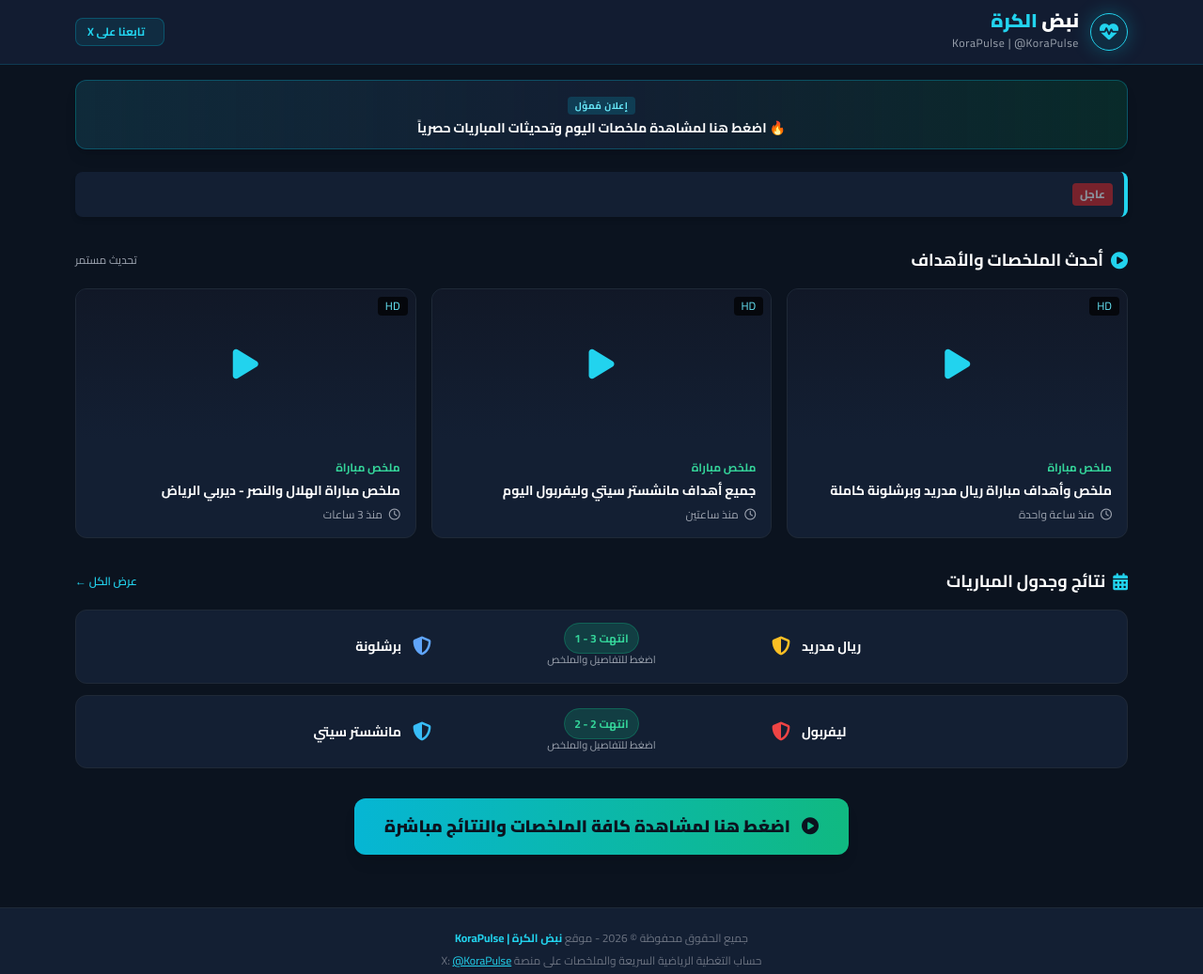
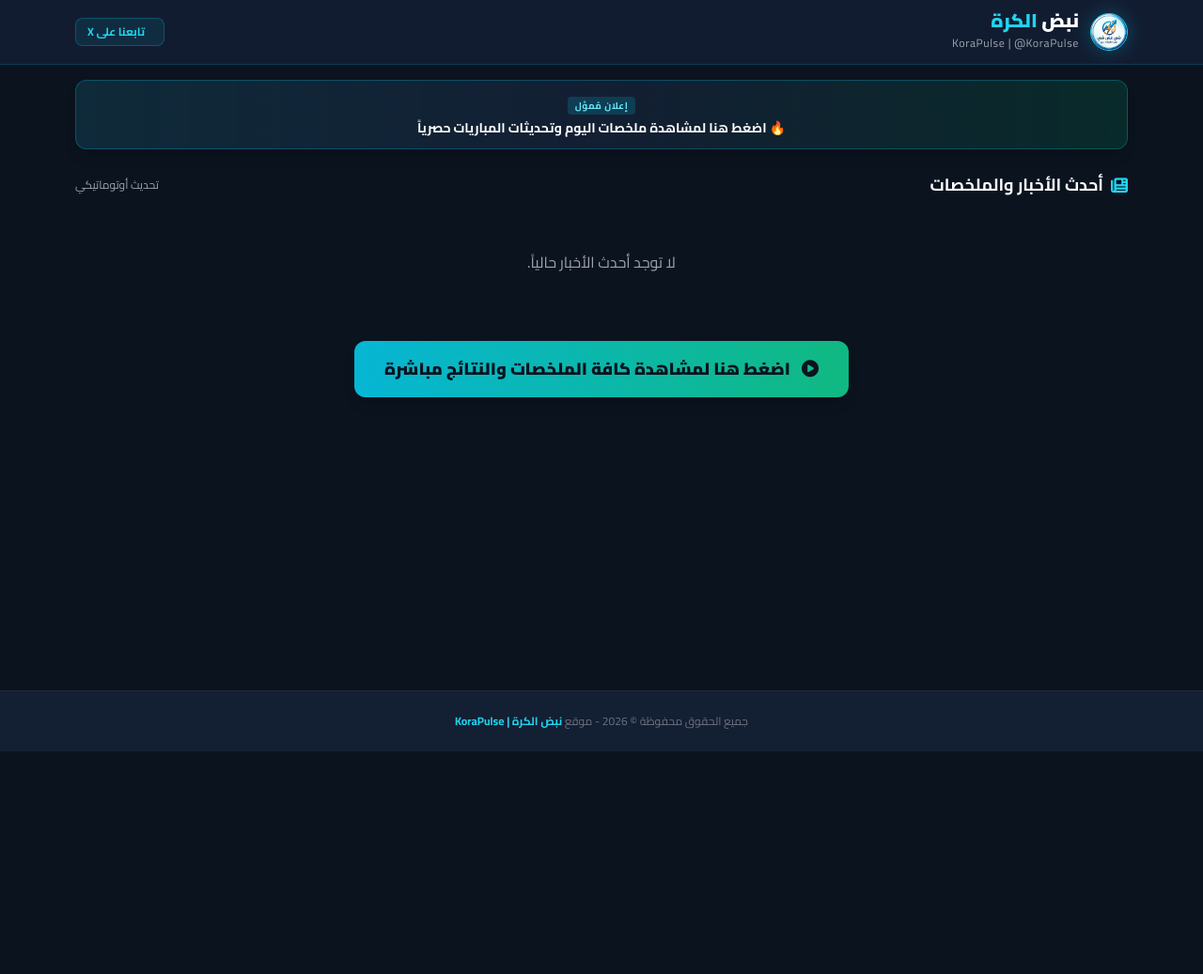
Before and after one commit to wreosh1-gif/Bnu, a plain HTML site: page index.html in a window 1280 px wide. Shown: the whole page at 94% size. After the commit the page ends 800 px from the top, so only its background shows below. Drawn offline with nearby package versions, Linux system fonts and the light colour scheme; some icons are missing.

Commit message:
Update index.html

```diff
--- a/index.html
+++ b/index.html
@@ -3,13 +3,55 @@
 <head>
     <meta charset="UTF-8">
     <meta name="viewport" content="width=device-width, initial-scale=1.0">
-    <title>نبض الكرة | KoraPulse - أخبار وملخصات وجداول المباريات</title>
-    <!-- Tailwind CSS CDN -->
+
+    <!-- SEO & Search Engine Optimization -->
+    <title>نبض الكرة | KoraPulse - أخبار، أهداف، وملخصات المباريات</title>
+    <meta name="description" content="منصة نبض الكرة KoraPulse لتغطية أحدث الأخبار الرياضية العاجلة، ملخصات الأهداف، نتائج وجداول المباريات اليومية أولاً بأول.">
+    <meta name="keywords" content="نبض الكرة, KoraPulse, أهداف اليوم, ملخصات المباريات, أخبار الرياضة, جدول المباريات, الدوري الإنجليزي, دوري أبطال أوروبا">
+    <meta name="robots" content="index, follow">
+    <meta name="author" content="نبض الكرة - KoraPulse">
+    <link rel="canonical" href="./">
+
+    <!-- Open Graph / Facebook / Twitter Meta Tags -->
+    <meta property="og:type" content="website">
+    <meta property="og:title" content="نبض الكرة | KoraPulse - أخبار وملخصات المباريات">
+    <meta property="og:description" content="تغطية حية وفورية لأحدث ملخصات الأهداف والأخبار الرياضية العاجلة.">
+    <meta property="og:image" content="mg.png">
+    <meta property="twitter:card" content="summary_large_image">
+    <meta property="twitter:title" content="نبض الكرة | KoraPulse">
+    <meta property="twitter:description" content="تغطية سريعة للأهداف والملخصات اليومية.">
+    <meta property="twitter:image" content="mg.png">
+
+    <!-- Icons & Assets -->
+    <link rel="icon" type="image/png" href="cover.png">
+    <link rel="apple-touch-icon" href="cover.png">
+
+    <!-- Tailwind CSS CDN & Cairo Font -->
     <script src="https://cdn.tailwindcss.com"></script>
-    <!-- FontAwesome Icons -->
     <link rel="stylesheet" href="https://cdnjs.cloudflare.com/ajax/libs/font-awesome/6.4.0/css/all.min.css">
-    <!-- Cairo Font -->
     <link href="https://fonts.googleapis.com/css2?family=Cairo:wght@400;600;700;800;900&display=swap" rel="stylesheet">
+
+    <!-- Schema.org SEO Structured Data -->
+    <script type="application/ld+json">
+    {
+      "@context": "https://schema.org",
+      "@type": "SportsNewsArticle",
+      "mainEntityOfPage": {
+        "@type": "WebPage",
+        "@id": "./"
+      },
+      "headline": "نبض الكرة | KoraPulse - تغطية إخبارية وملخصات رياضية",
+      "image": ["mg.png"],
+      "publisher": {
+        "@type": "Organization",
+        "name": "نبض الكرة",
+        "logo": {
+          "@type": "ImageObject",
+          "url": "cover.png"
+        }
+      }
+    }
+    </script>
 
     <script>
         tailwind.config = {
@@ -33,35 +75,23 @@
     </script>
 
     <style>
-        body {
-            font-family: 'Cairo', sans-serif;
-            background-color: #0B131F;
-            color: #E2E8F0;
-        }
-        .pulse-glow {
-            box-shadow: 0 0 20px rgba(0, 229, 255, 0.25);
-        }
-        .text-glow {
-            text-shadow: 0 0 10px rgba(0, 229, 255, 0.5);
-        }
+        body { font-family: 'Cairo', sans-serif; background-color: #0B131F; color: #E2E8F0; }
+        .pulse-glow { box-shadow: 0 0 20px rgba(0, 229, 255, 0.25); }
     </style>
 </head>
 <body class="bg-brand-dark min-h-screen flex flex-col justify-between">
 
-    <!-- Navbar -->
+    <!-- Header -->
     <header class="bg-brand-card/90 backdrop-blur-md border-b border-cyan-500/20 sticky top-0 z-50">
         <div class="max-w-6xl mx-auto px-4 py-3 flex items-center justify-between">
             <div class="flex items-center gap-3">
-                <div class="w-10 h-10 rounded-full bg-cyan-500/10 border border-cyan-400 flex items-center justify-center text-cyan-400 font-bold text-xl pulse-glow">
-                    <i class="fa-solid font-bold fa-heart-pulse"></i>
-                </div>
+                <img src="cover.png" alt="نبض الكرة Logo" class="w-10 h-10 rounded-full border border-cyan-400 object-cover pulse-glow" onerror="this.src='https://via.placeholder.com/40'">
                 <div>
                     <h1 class="text-xl font-black text-white leading-none">نبض <span class="text-cyan-400">الكرة</span></h1>
                     <span class="text-xs text-gray-400 tracking-wider">KoraPulse | @KoraPulse</span>
                 </div>
             </div>
 
-            <!-- Social Twitter/X Button -->
             <a href="https://twitter.com/KoraPulse" target="_blank" class="bg-cyan-500/10 hover:bg-cyan-500/20 text-cyan-400 border border-cyan-500/30 px-3 py-1.5 rounded-lg text-xs font-bold transition flex items-center gap-2">
                 <i class="fa-brands fa-x-twitter"></i>
                 <span class="hidden sm:inline">تابعنا على X</span>
@@ -69,126 +99,41 @@
         </div>
     </header>
 
-    <!-- Ad Area (Top Header Adsterra Placeholder) -->
+    <!-- Adsterra Banner Area -->
     <div class="max-w-6xl mx-auto px-4 mt-4 w-full">
-        <div onclick="redirectToAd()" class="cursor-pointer bg-gradient-to-r from-cyan-900/40 via-brand-card to-emerald-900/40 border border-cyan-500/30 rounded-xl p-3 text-center transition hover:border-cyan-400 shadow-lg">
+        <div onclick="openAdAndAction()" class="cursor-pointer bg-gradient-to-r from-cyan-900/40 via-brand-card to-emerald-900/40 border border-cyan-500/30 rounded-xl p-3 text-center transition hover:border-cyan-400 shadow-lg">
             <span class="bg-cyan-500/20 text-cyan-300 text-[10px] font-bold px-2 py-0.5 rounded uppercase tracking-wider mb-1 inline-block">إعلان مُموَّل</span>
             <p class="text-sm font-bold text-white">🔥 اضغط هنا لمشاهدة ملخصات اليوم وتحديثات المباريات حصرياً</p>
         </div>
     </div>
 
-    <!-- Main Content -->
+    <!-- Main Dynamic Content -->
     <main class="max-w-6xl mx-auto px-4 py-6 w-full flex-grow space-y-8">
 
-        <!-- News Ticker -->
-        <div class="bg-brand-card border-r-4 border-cyan-400 p-3 rounded-lg flex items-center gap-3 shadow-md">
-            <span class="bg-red-600 text-white text-xs font-extrabold px-2 py-1 rounded animate-pulse shrink-0">عاجل</span>
-            <marquee class="text-sm font-semibold text-gray-200">
-                ⚽ جدول مباريات اليوم متوفر الآن | 🎬 مشاهدة ملخص مبارة برشلونه وريال مدريد كاملاً HD | 🏆 ترتيب الفرق في الدوري الإنجليزي الممتاز
-            </marquee>
-        </div>
-
-        <!-- Latest Highlights Section -->
+        <!-- Dynamic Posts Grid -->
         <section>
             <div class="flex items-center justify-between mb-4">
                 <h2 class="text-lg font-bold text-white flex items-center gap-2">
-                    <i class="fa-solid fa-circle-play text-cyan-400"></i> أحدث الملخصات والأهداف
+                    <i class="fa-solid fa-newspaper text-cyan-400"></i> أحدث الأخبار والملخصات
                 </h2>
-                <span class="text-xs text-gray-400">تحديث مستمر</span>
+                <span class="text-xs text-gray-400">تحديث أوتوماتيكي</span>
             </div>
 
-            <div class="grid grid-cols-1 md:grid-cols-3 gap-4">
-                <!-- Highlight Card 1 -->
-                <div onclick="redirectToAd()" class="bg-brand-card rounded-xl border border-gray-800 hover:border-cyan-500/50 transition overflow-hidden cursor-pointer group">
-                    <div class="relative bg-gray-900 h-40 flex items-center justify-center">
-                        <div class="absolute inset-0 bg-gradient-to-t from-brand-card to-transparent z-10"></div>
-                        <i class="fa-solid fa-play text-4xl text-cyan-400 group-hover:scale-110 transition z-20"></i>
-                        <span class="absolute top-2 right-2 bg-black/70 text-cyan-300 text-xs px-2 py-0.5 rounded z-20">HD</span>
-                    </div>
-                    <div class="p-4">
-                        <span class="text-xs text-emerald-400 font-bold">ملخص مباراة</span>
-                        <h3 class="font-bold text-white text-sm mt-1 group-hover:text-cyan-400 transition">ملخص وأهداف مباراة ريال مدريد وبرشلونة كاملة</h3>
-                        <p class="text-xs text-gray-400 mt-2"><i class="fa-regular fa-clock ml-1"></i> منذ ساعة واحدة</p>
-                    </div>
-                </div>
+            <!-- Container for JS Dynamic Injection -->
+            <div id="posts-container" class="grid grid-cols-1 md:grid-cols-2 lg:grid-cols-3 gap-4">
+                <!-- Data will load here dynamically from type1.js, type2.js ... -->
+            </div>
 
-                <!-- Highlight Card 2 -->
-                <div onclick="redirectToAd()" class="bg-brand-card rounded-xl border border-gray-800 hover:border-cyan-500/50 transition overflow-hidden cursor-pointer group">
-                    <div class="relative bg-gray-900 h-40 flex items-center justify-center">
-                        <div class="absolute inset-0 bg-gradient-to-t from-brand-card to-transparent z-10"></div>
-                        <i class="fa-solid fa-play text-4xl text-cyan-400 group-hover:scale-110 transition z-20"></i>
-                        <span class="absolute top-2 right-2 bg-black/70 text-cyan-300 text-xs px-2 py-0.5 rounded z-20">HD</span>
-                    </div>
-                    <div class="p-4">
-                        <span class="text-xs text-emerald-400 font-bold">ملخص مباراة</span>
-                        <h3 class="font-bold text-white text-sm mt-1 group-hover:text-cyan-400 transition">جميع أهداف مانشستر سيتي وليفربول اليوم</h3>
-                        <p class="text-xs text-gray-400 mt-2"><i class="fa-regular fa-clock ml-1"></i> منذ ساعتين</p>
-                    </div>
-                </div>
-
-                <!-- Highlight Card 3 -->
-                <div onclick="redirectToAd()" class="bg-brand-card rounded-xl border border-gray-800 hover:border-cyan-500/50 transition overflow-hidden cursor-pointer group">
-                    <div class="relative bg-gray-900 h-40 flex items-center justify-center">
-                        <div class="absolute inset-0 bg-gradient-to-t from-brand-card to-transparent z-10"></div>
-                        <i class="fa-solid fa-play text-4xl text-cyan-400 group-hover:scale-110 transition z-20"></i>
-                        <span class="absolute top-2 right-2 bg-black/70 text-cyan-300 text-xs px-2 py-0.5 rounded z-20">HD</span>
-                    </div>
-                    <div class="p-4">
-                        <span class="text-xs text-emerald-400 font-bold">ملخص مباراة</span>
-                        <h3 class="font-bold text-white text-sm mt-1 group-hover:text-cyan-400 transition">ملخص مباراة الهلال والنصر - ديربي الرياض</h3>
-                        <p class="text-xs text-gray-400 mt-2"><i class="fa-regular fa-clock ml-1"></i> منذ 3 ساعات</p>
-                    </div>
-                </div>
+            <!-- Fallback Loader / No Content Message -->
+            <div id="loading-msg" class="text-center py-10 text-gray-500">
+                <i class="fa-solid fa-circle-notch fa-spin text-2xl text-cyan-400 mb-2"></i>
+                <p>جاري تحميل الأخبار والملخصات...</p>
             </div>
         </section>
 
-        <!-- Match Schedule Section -->
-        <section>
-            <div class="flex items-center justify-between mb-4">
-                <h2 class="text-lg font-bold text-white flex items-center gap-2">
-                    <i class="fa-solid fa-calendar-days text-cyan-400"></i> نتائج وجدول المباريات
-                </h2>
-                <span class="text-xs text-cyan-400 font-semibold cursor-pointer" onclick="redirectToAd()">عرض الكل &leftarrow;</span>
-            </div>
-
-            <div class="space-y-3">
-                <!-- Match 1 -->
-                <div onclick="redirectToAd()" class="bg-brand-card border border-gray-800 rounded-xl p-4 flex items-center justify-between hover:border-cyan-500/40 transition cursor-pointer">
-                    <div class="flex items-center gap-3 w-1/3 justify-end">
-                        <span class="font-bold text-sm text-white">ريال مدريد</span>
-                        <i class="fa-solid fa-shield-halved text-amber-400 text-xl"></i>
-                    </div>
-                    <div class="text-center px-4">
-                        <span class="bg-emerald-500/20 text-emerald-400 text-xs font-bold px-2.5 py-1 rounded-full border border-emerald-500/30">انتهت 3 - 1</span>
-                        <p class="text-[11px] text-gray-400 mt-1">اضغط للتفاصيل والملخص</p>
-                    </div>
-                    <div class="flex items-center gap-3 w-1/3 justify-start">
-                        <i class="fa-solid fa-shield-halved text-blue-400 text-xl"></i>
-                        <span class="font-bold text-sm text-white">برشلونة</span>
-                    </div>
-                </div>
-
-                <!-- Match 2 -->
-                <div onclick="redirectToAd()" class="bg-brand-card border border-gray-800 rounded-xl p-4 flex items-center justify-between hover:border-cyan-500/40 transition cursor-pointer">
-                    <div class="flex items-center gap-3 w-1/3 justify-end">
-                        <span class="font-bold text-sm text-white">ليفربول</span>
-                        <i class="fa-solid fa-shield-halved text-red-500 text-xl"></i>
-                    </div>
-                    <div class="text-center px-4">
-                        <span class="bg-emerald-500/20 text-emerald-400 text-xs font-bold px-2.5 py-1 rounded-full border border-emerald-500/30">انتهت 2 - 2</span>
-                        <p class="text-[11px] text-gray-400 mt-1">اضغط للتفاصيل والملخص</p>
-                    </div>
-                    <div class="flex items-center gap-3 w-1/3 justify-start">
-                        <i class="fa-solid fa-shield-halved text-sky-400 text-xl"></i>
-                        <span class="font-bold text-sm text-white">مانشستر سيتي</span>
-                    </div>
-                </div>
-            </div>
-        </section>
-
-        <!-- Big CTA Button for Adsterra Direct Link -->
+        <!-- Big CTA Button -->
         <div class="text-center my-8">
-            <button onclick="redirectToAd()" class="bg-gradient-to-r from-cyan-500 to-emerald-500 hover:from-cyan-400 hover:to-emerald-400 text-brand-dark font-black text-lg px-8 py-4 rounded-xl shadow-lg transition transform hover:-translate-y-1 w-full sm:w-auto">
+            <button onclick="openAdAndAction()" class="bg-gradient-to-r from-cyan-500 to-emerald-500 hover:from-cyan-400 hover:to-emerald-400 text-brand-dark font-black text-lg px-8 py-4 rounded-xl shadow-lg transition transform hover:-translate-y-1 w-full sm:w-auto">
                 <i class="fa-solid fa-circle-play ml-2"></i> اضغط هنا لمشاهدة كافة الملخصات والنتائج مباشرة
             </button>
         </div>
@@ -199,18 +144,88 @@
     <footer class="bg-brand-card border-t border-gray-800 py-6 mt-8">
         <div class="max-w-6xl mx-auto px-4 text-center text-xs text-gray-500 space-y-2">
             <p>جميع الحقوق محفوظة &copy; 2026 - موقع <span class="text-cyan-400 font-bold">نبض الكرة | KoraPulse</span></p>
-            <p>حساب التغطية الرياضية السريعة والملخصات على منصة X: <a href="https://twitter.com/KoraPulse" class="text-cyan-400 underline">@KoraPulse</a></p>
         </div>
     </footer>
 
-    <!-- Adsterra Redirect Script -->
+    <!-- Adsterra & Dynamic File Loader Logic -->
     <script>
-        // ضع رابط أديستيرا المباشر (Direct Link) هنا بدلاً من الرابط الحالي
-        const ADSTERRA_DIRECT_LINK = "https://www.google.com";
+        const ADSTERRA_LINK = "https://www.profitableratecpmnetwork.com/k6m3s1kj?key=384085d471ecea82da753956b7c3440b";
+        window.koraPosts = [];
 
-        function redirectToAd() {
-            window.open(ADSTERRA_DIRECT_LINK, '_blank');
+        // Function to trigger Adsterra and optionally execute callback
+        function openAdAndAction(callbackUrl) {
+            window.open(ADSTERRA_LINK, '_blank');
+            if (callbackUrl) {
+                setTimeout(() => {
+                    window.location.href = callbackUrl;
+                }, 300);
+            }
         }
+
+        // Render Posts to DOM
+        function renderPosts() {
+            const container = document.getElementById('posts-container');
+            const loader = document.getElementById('loading-msg');
+
+            if (window.koraPosts.length === 0) {
+                loader.innerHTML = '<p class="text-gray-400">لا توجد أحدث الأخبار حالياً.</p>';
+                return;
+            }
+
+            loader.style.display = 'none';
+            container.innerHTML = '';
+
+            window.koraPosts.forEach(post => {
+                const card = document.createElement('div');
+                card.className = "bg-brand-card rounded-xl border border-gray-800 hover:border-cyan-500/50 transition overflow-hidden cursor-pointer group flex flex-col justify-between";
+                card.onclick = () => openAdAndAction(post.link || null);
+
+                card.innerHTML = `
+                    <div>
+                        <div class="relative bg-gray-900 h-48 overflow-hidden">
+                            <img src="${post.image || 'mg.png'}" alt="${post.title}" class="w-full h-full object-cover group-hover:scale-105 transition duration-300">
+                            <div class="absolute inset-0 bg-gradient-to-t from-brand-card to-transparent"></div>
+                            ${post.type === 'video' ? '<div class="absolute inset-0 flex items-center justify-center"><i class="fa-solid fa-play text-4xl text-cyan-400"></i></div>' : ''}
+                            <span class="absolute top-2 right-2 bg-cyan-500 text-black text-xs font-bold px-2 py-0.5 rounded">${post.badge || 'جديد'}</span>
+                        </div>
+                        <div class="p-4">
+                            <span class="text-xs text-emerald-400 font-bold">${post.category || 'أخبار'}</span>
+                            <h3 class="font-bold text-white text-base mt-1 group-hover:text-cyan-400 transition line-clamp-2">${post.title}</h3>
+                            <p class="text-xs text-gray-400 mt-2 line-clamp-2">${post.description || ''}</p>
+                        </div>
+                    </div>
+                    <div class="p-4 pt-0 flex items-center justify-between border-t border-gray-800/50 mt-3">
+                        <span class="text-[11px] text-gray-500"><i class="fa-regular fa-clock ml-1"></i> ${post.time || 'الآن'}</span>
+                        <button class="bg-cyan-500/10 group-hover:bg-cyan-500 group-hover:text-black text-cyan-400 border border-cyan-500/30 text-xs font-bold px-3 py-1.5 rounded-lg transition">
+                            ${post.buttonText || 'مشاهدة / قراءة'}
+                        </button>
+                    </div>
+                `;
+                container.appendChild(card);
+            });
+        }
+
+        // Auto Load Script Files (type1.js, type2.js, type3.js...) Until NotFound
+        let scriptIndex = 1;
+        function loadNextScript() {
+            const script = document.createElement('script');
+            script.src = `type${scriptIndex}.js`;
+
+            script.onload = function() {
+                scriptIndex++;
+                loadNextScript(); // Load next file (type2.js, type3.js...)
+            };
+
+            script.onerror = function() {
+                // Stopped when no more typeX.js files are found
+                renderPosts();
+            };
+
+            document.body.appendChild(script);
+        }
+
+        // Start loading scripts on load
+        window.addEventListener('DOMContentLoaded', loadNextScript);
     </script>
 </body>
 </html>
```
